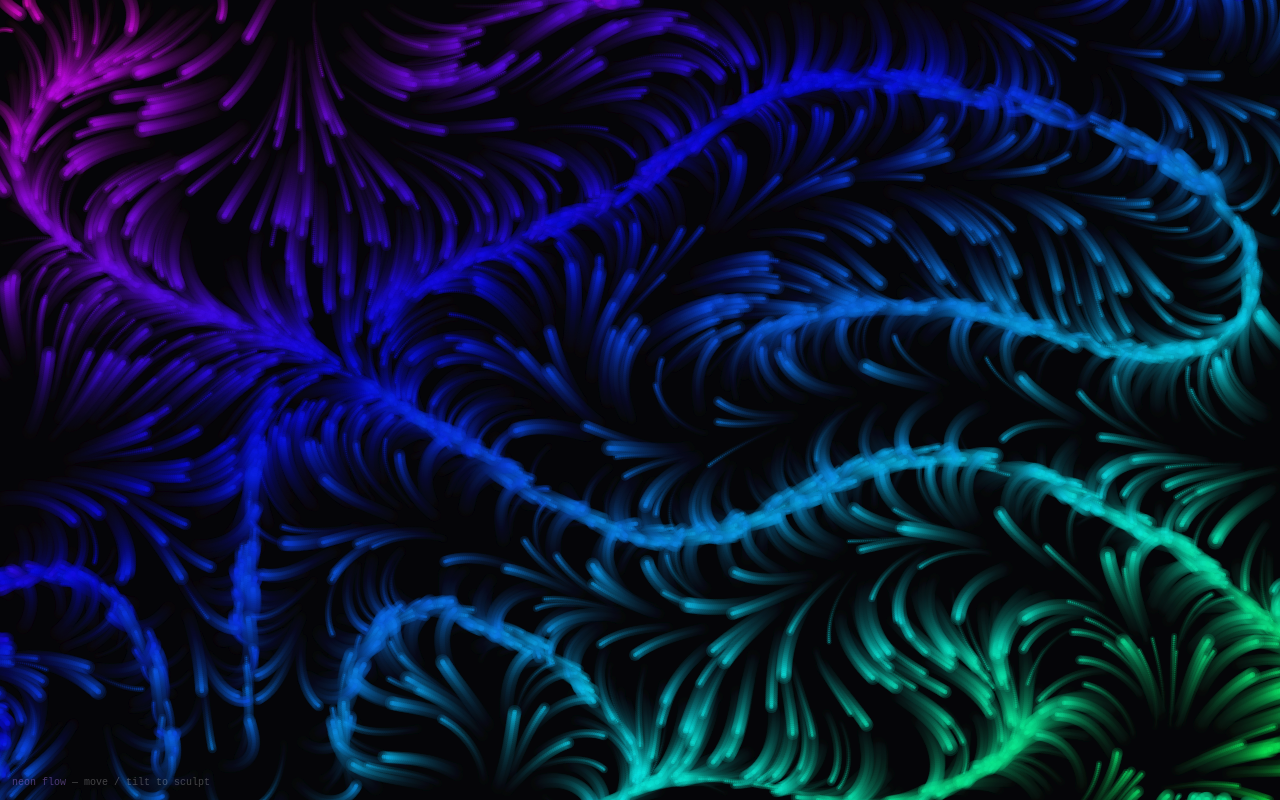
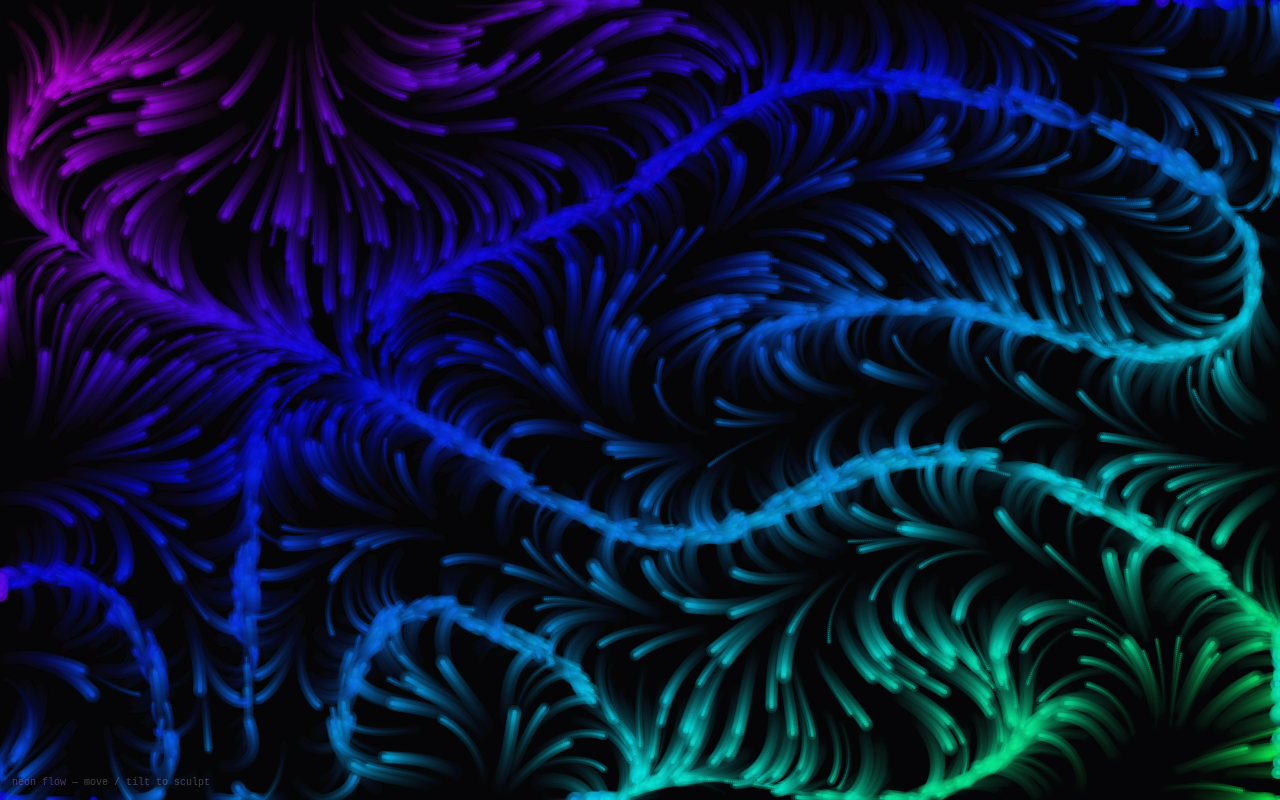
Before and after one commit to xpr0xy/neon-flow, a plain HTML site: page index.html in a window 1280 px wide. Drawn offline with Linux system fonts and the light colour scheme; animation ran at ten frames a second.

Commit message:
fix: hard viewport boundaries, flip accelerometer direction
- particles clamp and bounce at exact viewport edges
- flipped accelerometer sign so tilt feels natural

```diff
--- a/index.html
+++ b/index.html
@@ -132,8 +132,8 @@
 
         // Accelerometer — tilt pushes particles
         if (hasAccel) {
-          this.vx += accel.x * 0.15;
-          this.vy += accel.y * 0.15;
+          this.vx -= accel.x * 0.15;
+          this.vy -= accel.y * 0.15;
         }
 
         // Mouse/touch sculpting
@@ -177,22 +177,11 @@
         this.y += this.vy;
         this.life--;
 
-        // Soft wrap with margin
-        const m = 10;
-        if (this.x < -m) this.x += W + m * 2;
-        if (this.x > W + m) this.x -= W + m * 2;
-        if (this.y < -m) this.y += H + m * 2;
-        if (this.y > H + m) this.y -= H + m * 2;
-
-        // Edge gravity — slight pull back toward center
-        const cx = W / 2, cy = H / 2;
-        const fromCenter = Math.sqrt((this.x - cx) ** 2 + (this.y - cy) ** 2);
-        const maxDist = Math.min(W, H) * 0.6;
-        if (fromCenter > maxDist) {
-          const edgeForce = (fromCenter - maxDist) / maxDist * 0.02;
-          this.vx += (cx - this.x) / fromCenter * edgeForce;
-          this.vy += (cy - this.y) / fromCenter * edgeForce;
-        }
+        // Hard boundaries — contain within viewport
+        if (this.x < 0) { this.x = 0; this.vx = Math.abs(this.vx) * 0.5; }
+        if (this.x > W) { this.x = W; this.vx = -Math.abs(this.vx) * 0.5; }
+        if (this.y < 0) { this.y = 0; this.vy = Math.abs(this.vy) * 0.5; }
+        if (this.y > H) { this.y = H; this.vy = -Math.abs(this.vy) * 0.5; }
 
         if (this.life <= 0) this.reset();
       }
```
